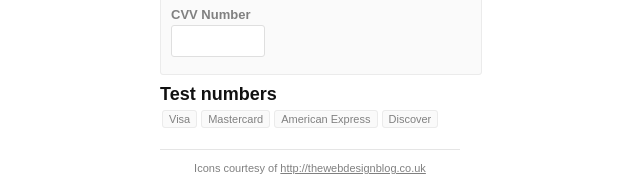
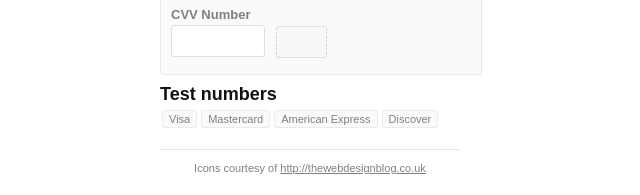
Before and after one commit to jp-resource/CreditCardTypeDetection, a plain HTML site: page index.html in a window 1280 px wide. Shown: the part 193-388 px from the top of the page, 330-970 px from the left. Drawn offline with nearby package versions, Linux system fonts and the light colour scheme.

Commit message:
Fixed image link

```diff
--- a/css/style.css
+++ b/css/style.css
@@ -23,7 +23,7 @@ body { font: normal 13px/1.33 sans-serif }
     width: 58px;
     height: 34px;
     display: block;
-    background: url(img/icon-cvv-blank.png) no-repeat 0 0;
+    background: url(../img/icon-cvv-blank.png) no-repeat 0 0;
 }
 #cvvNumber {
     width: 80px;
```
